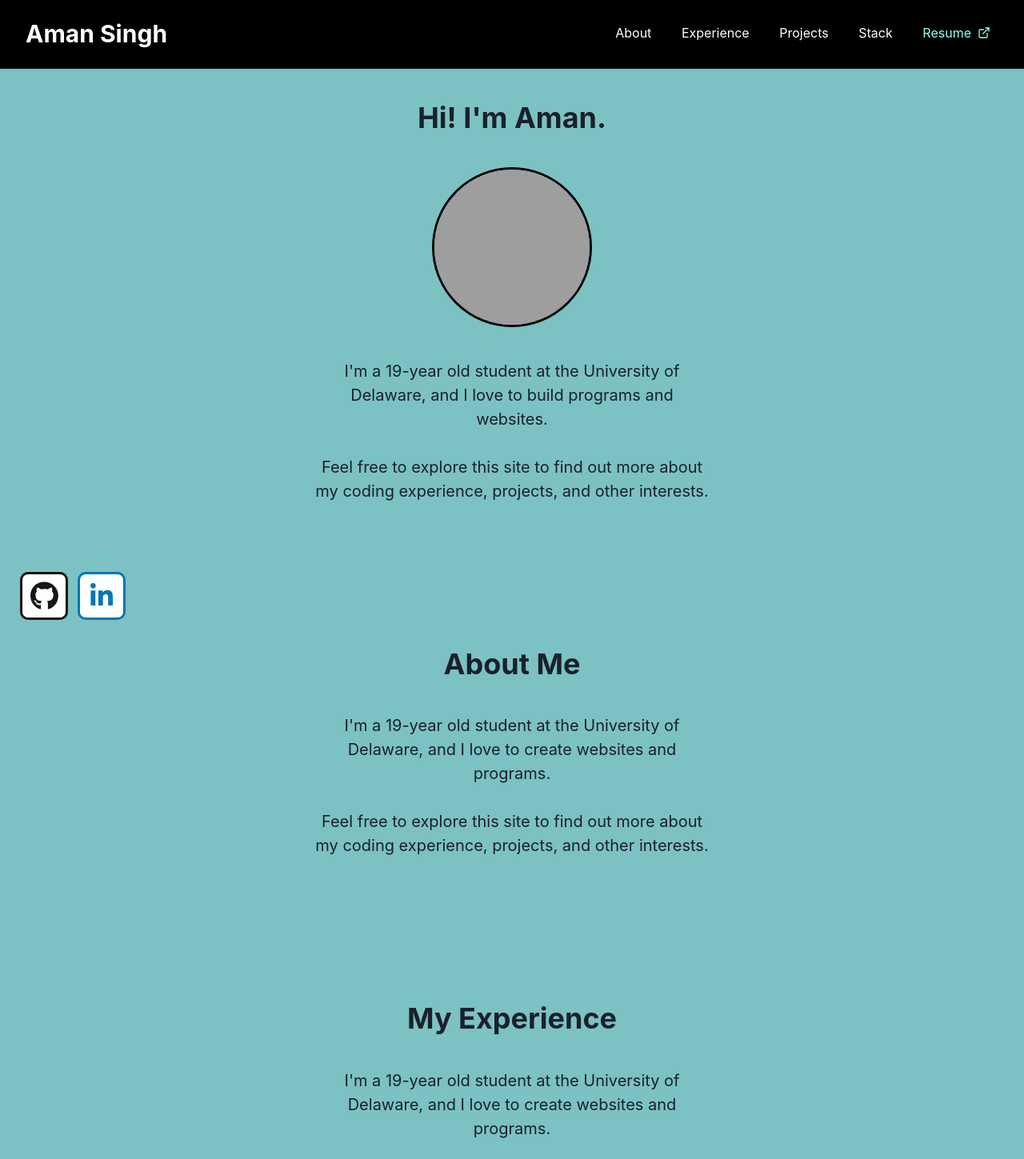
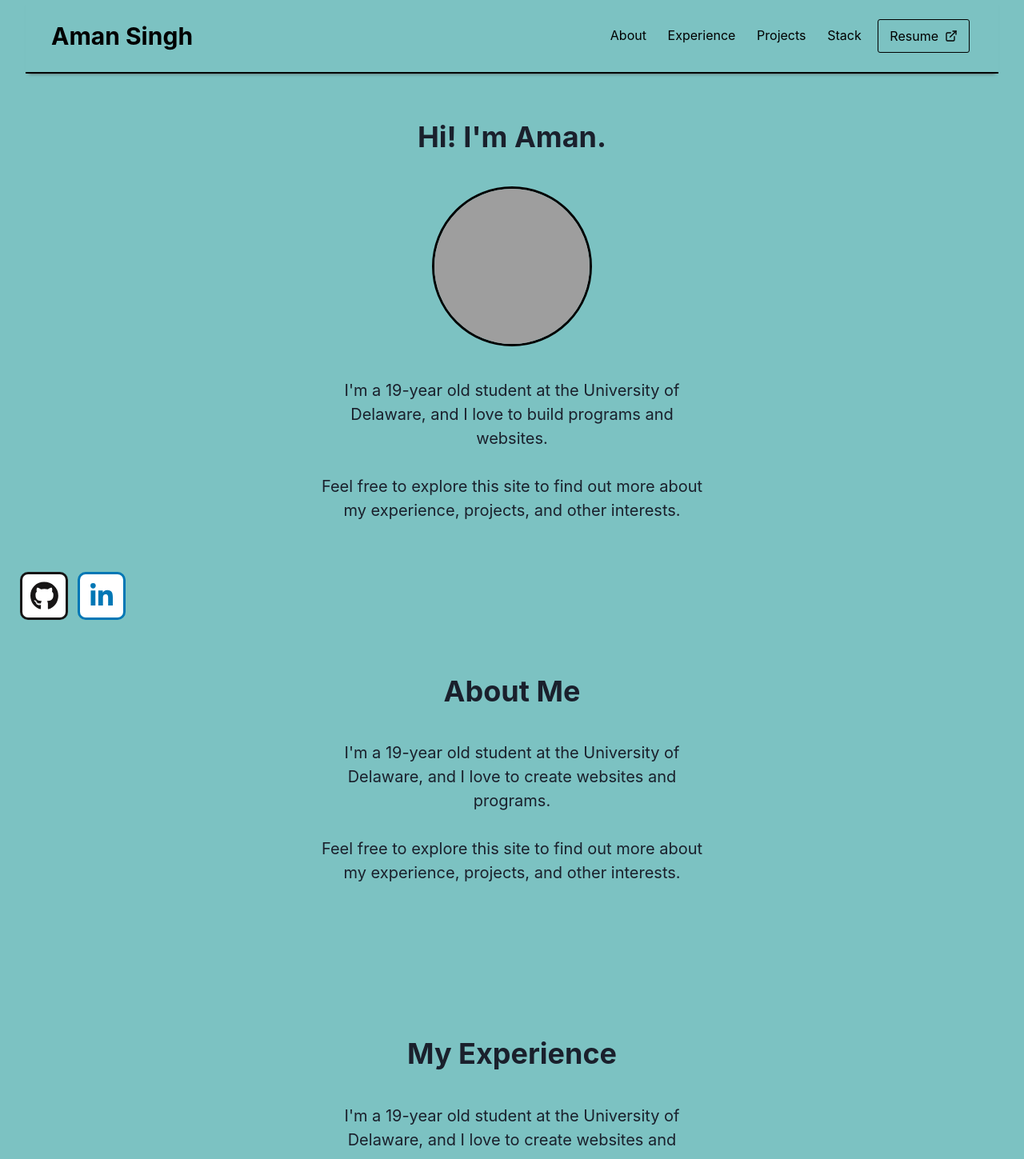
Before and after one commit to amansjot/portfolio, a React (Create React App) app: page / in a window 1280 px wide. Shown: the top 1449 px of the page at 80% size. Built offline with nearby package versions, Linux system fonts and the light colour scheme; grey boxes are pictures that could not be loaded.

Commit message:
updated navbar

```diff
--- a/src/App.css
+++ b/src/App.css
@@ -1,6 +1,10 @@
 .App {
     text-align: center;
     background-color: #7cc2c2;
+}
+
+#topName:hover {
+    text-decoration: none;
 }
 
 #mainPhoto {
@@ -11,14 +15,28 @@
 }
 
 .navLinks a {
-    border-bottom: 2px solid transparent;
-    padding: 3px 6px;
+    border-bottom: 1px solid transparent;
+    padding: 8px 6px;
 }
 
 .navLinks a:hover {
     text-decoration: none;
-    border-bottom: 2px solid #91fff2;
-    color: #91fff2;
+    border-bottom: 1px solid black;
+    /* color: #91fff2; */
+}
+
+#resumeLink {
+    color: black;
+    background-color: transparent;
+    border: 1px solid black;
+    border-radius: 3px;
+    padding: 8px 14px;
+}
+
+#resumeLink:hover {
+    color: white;
+    background-color: black;
+    transition: 0.3s;
 }
 
 .iconButton {
--- a/src/App.tsx
+++ b/src/App.tsx
@@ -20,17 +20,23 @@ function App() {
     <div className="App">
       {/* navbar */}
       <HStack
+        id="top"
         as={"nav"}
         p={6}
-        bg="black"
-        color="white"
+        position="fixed"
+        top="0"
+        w="95%"
+        mx="2.5%"
+        bg="#7cc2c2"
+        color="black"
         borderBottom="2px solid black"
         justify="space-between"
+        boxShadow="0 4px 4px -4px #555"
       >
         <HStack>
           {/* <img src={logo} width="50" alt="Clapboard Logo" /> */}
           <Heading size="lg" pl={2}>
-            Aman Singh
+            <Link href="#top" id="topName">Aman Singh</Link>
           </Heading>
         </HStack>
         <Flex className="navLinks" justifyContent="space-between" w="40%">
@@ -38,7 +44,7 @@ function App() {
           <Link href="#experience">Experience</Link>
           <Link href="#projects">Projects</Link>
           <Link href="#stack">Stack</Link>
-          <Link href="/resume2023.pdf" target="_blank" mr="3" color="#91fff2">
+          <Link href="/resume2023.pdf" target="_blank" mr="3" id="resumeLink">
             Resume
             <ExternalLinkIcon mt="-1" ml="2" />
           </Link>
@@ -46,7 +52,7 @@ function App() {
       </HStack>
 
       {/* Home */}
-      <Container p="10">
+      <Container p="10" pt="150">
         <Heading size="xl">Hi! I'm Aman.</Heading>
         <Center py="10">
           <img id="mainPhoto" src="https://i.imgur.com/x97qmFj.png" alt="Me"/>
@@ -54,27 +60,27 @@ function App() {
         <Container fontSize="20px">
           I'm a 19-year old student at the University of Delaware, and I love to build programs and websites.
           <br/><br/>
-          Feel free to explore this site to find out more about my coding experience, projects, and other interests.
+          Feel free to explore this site to find out more about my experience, projects, and other interests.
         </Container>
       </Container>
 
       {/* About */}
-      <Container p="10" mt="100" id="about">
+      <Container p="10" pt="150" id="about">
         <Heading size="xl" mb="10">About Me</Heading>
         <Container fontSize="20px">
           I'm a 19-year old student at the University of Delaware, and I love to create websites and programs.
           <br/><br/>
-          Feel free to explore this site to find out more about my coding experience, projects, and other interests.
+          Feel free to explore this site to find out more about my experience, projects, and other interests.
         </Container>
       </Container>
 
       {/* Experience */}
-      <Container p="10" mt="100" id="experience">
+      <Container p="10" pt="150" id="experience">
         <Heading size="xl" mb="10">My Experience</Heading>
         <Container fontSize="20px">
           I'm a 19-year old student at the University of Delaware, and I love to create websites and programs.
           <br/><br/>
-          Feel free to explore this site to find out more about my coding experience, projects, and other interests.
+          Feel free to explore this site to find out more about my experience, projects, and other interests.
         </Container>
       </Container>
 
```
